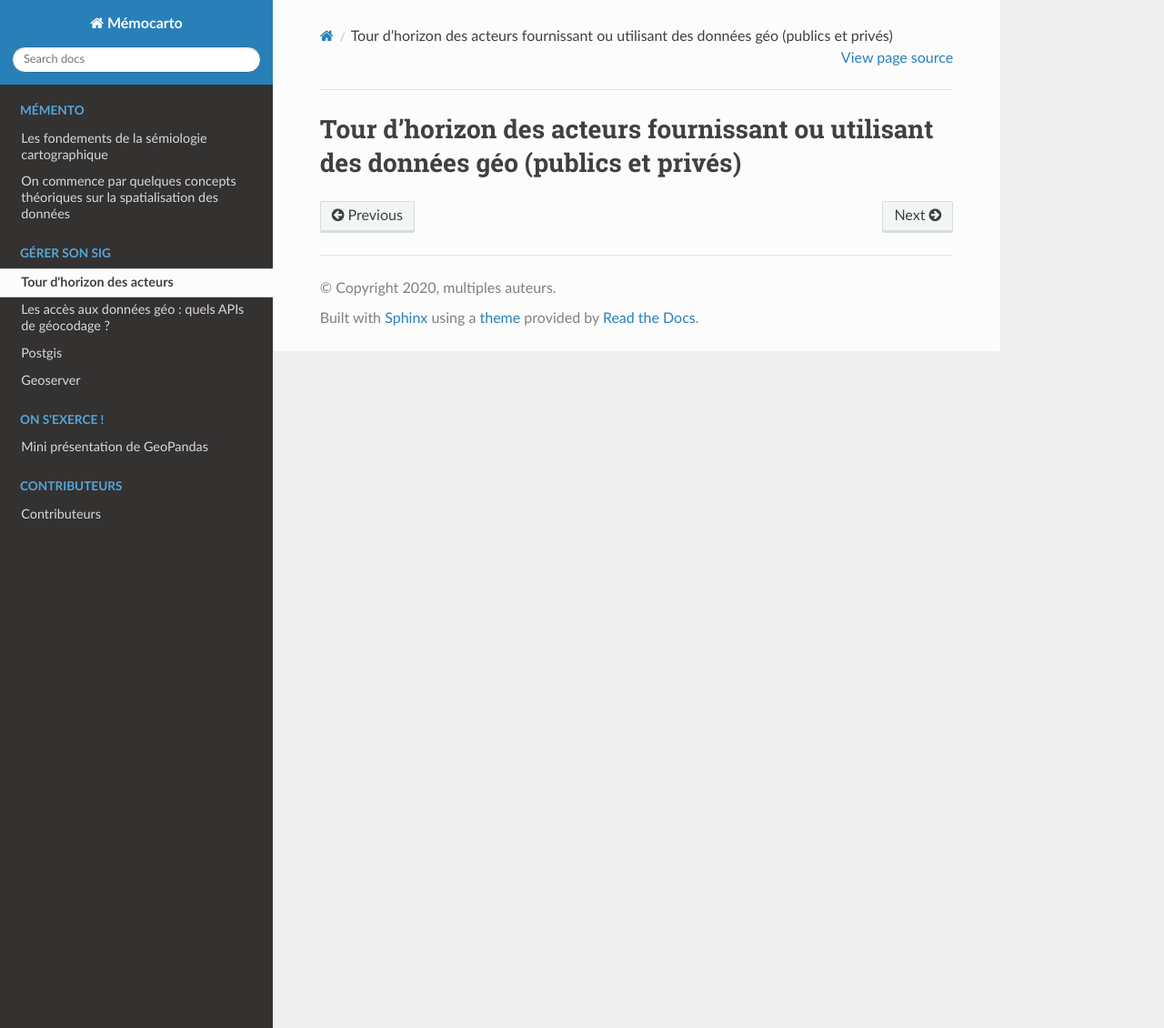
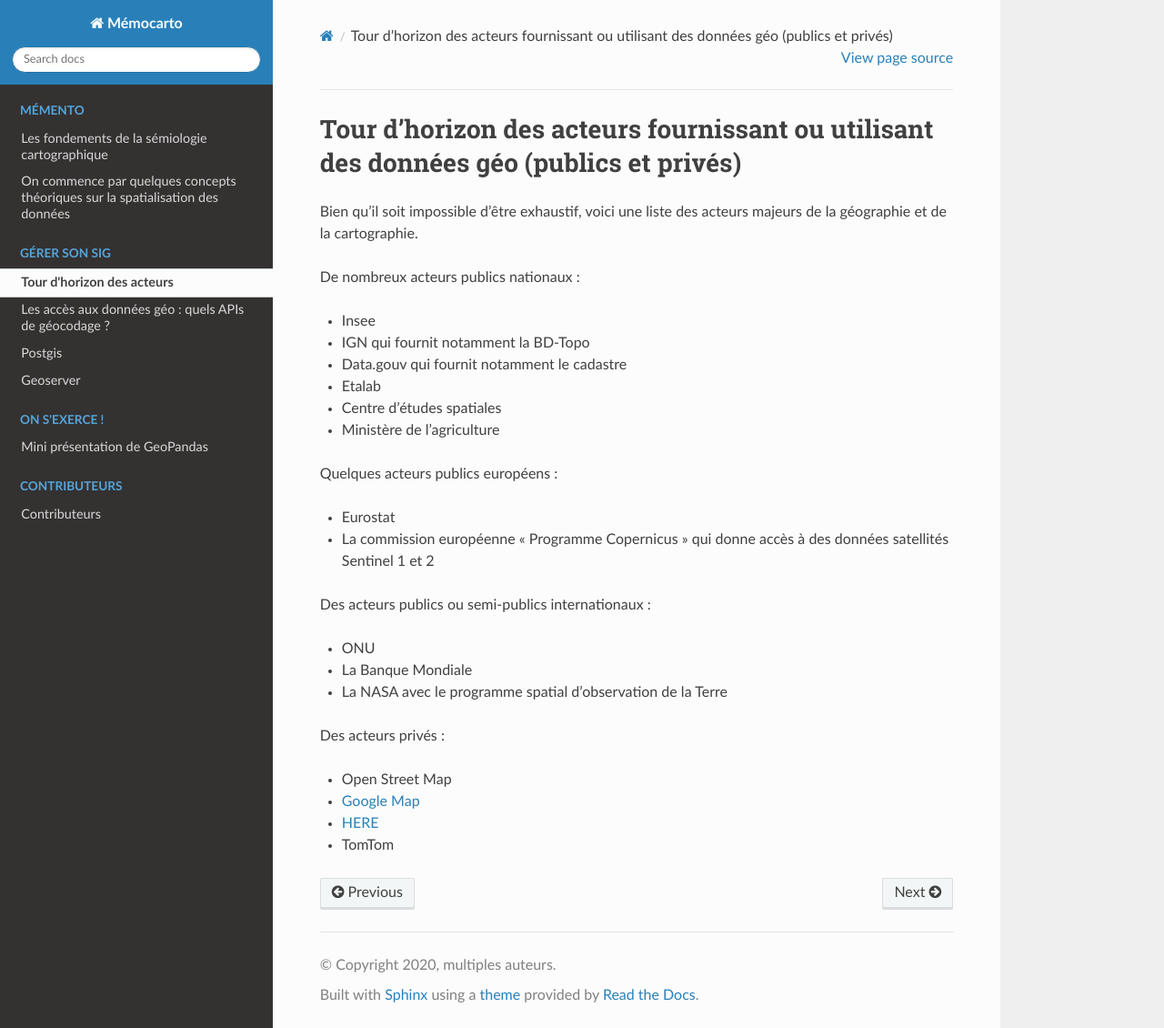
Before and after one commit to JulieDjidji/memocarto, a Sphinx documentation site: the page built from doc/source/acteurs.rst, in a window 1280 px wide and 1130 px high. Shown: the whole window at 91% size. Built offline with Sphinx 7.4.7 and the Read the Docs theme 2.0.0, drawn with Linux system fonts in a browser that asks for light colours; pages that are not in the unit, such as notebooks, are missing from menus.

Commit message:
Update acteurs.rst

```diff
--- a/doc/source/acteurs.rst
+++ b/doc/source/acteurs.rst
@@ -1,2 +1,35 @@
 Tour d'horizon des acteurs fournissant ou utilisant des données géo (publics et privés)
 =================================================================================================
+
+Bien qu'il soit impossible d'être exhaustif, voici une liste des acteurs majeurs de la géographie et de la cartographie.
+
+De nombreux acteurs publics nationaux :
+
+- Insee
+- IGN qui fournit notamment la BD-Topo
+- Data.gouv qui fournit notamment le cadastre
+- Etalab
+- Centre d'études spatiales
+- Ministère de l'agriculture
+
+Quelques acteurs publics européens :
+
+- Eurostat
+- La commission européenne "Programme Copernicus" qui donne accès à des données satellités Sentinel 1 et 2
+
+Des acteurs publics ou semi-publics internationaux :
+
+- ONU
+- La Banque Mondiale
+- La NASA avec le programme spatial d'observation de la Terre
+
+Des acteurs privés :
+
+- Open Street Map
+- `Google Map`_
+- `HERE`_
+- TomTom
+
+
+.. _HERE: https://wego.here.com/
+.. _Google Map: https://www.google.com/maps/
```
